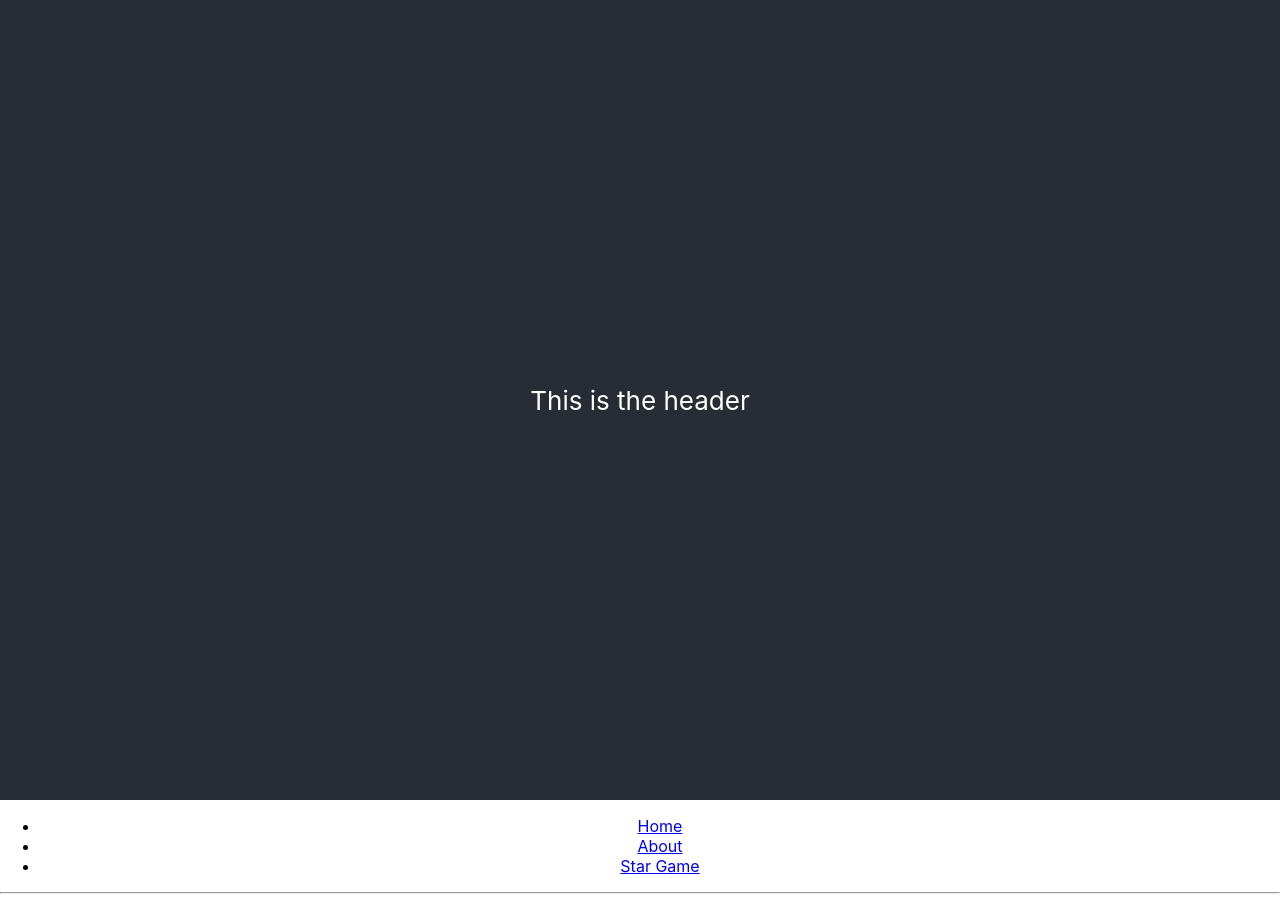
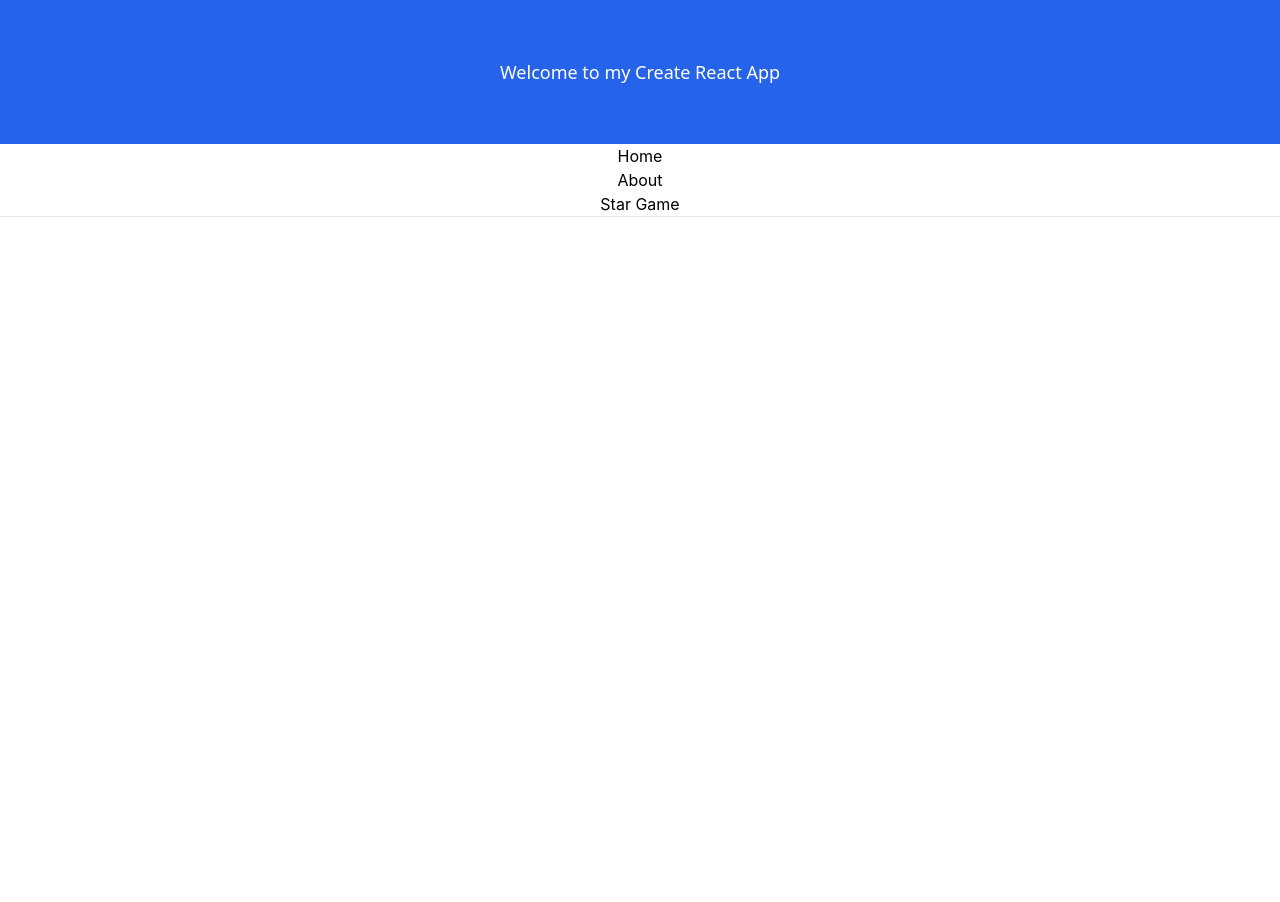
Before and after one commit to stujmar/banner-ninja, a React (Create React App) app: page / in a window 1280 px wide. After the commit the page ends 800 px from the top, so only its background shows below. Built offline with nearby package versions, Linux system fonts and the light colour scheme.

Commit message:
[sm] actually got tailwind with CRA and Craco working, dumb dependencies

```diff
--- /dev/null
+++ b/craco.config.js
@@ -0,0 +1,10 @@
+module.exports = {
+    style: {
+      postcss: {
+        plugins: [
+          require('tailwindcss'),
+          require('autoprefixer'),
+        ],
+      },
+    },
+  }
--- a/src/App.js
+++ b/src/App.js
@@ -32,8 +32,8 @@ addNewProfile = (profileData) => {
   render() {
   return (
     <div className="App">
-      <header className="App-header">
-        <p>This is the header</p>
+      <header className="bg-blue-600 h-36 flex items-center justify-center text-lg font-sans text-white">
+        <p>Welcome to my Create React App</p>
       </header>
       <Router>
       <div>
--- a/src/index.css
+++ b/src/index.css
@@ -1,3 +1,7 @@
+@tailwind base;
+@tailwind components;
+@tailwind utilities;
+
 body {
   margin: 0;
   font-family: -apple-system, BlinkMacSystemFont, 'Segoe UI', 'Roboto', 'Oxygen',
--- /dev/null
+++ b/tailwind.config.js
@@ -0,0 +1,11 @@
+module.exports = {
+  purge: ['./src/**/*.{js,jsx,ts,tsx}', './public/index.html'],
+  darkMode: false, // or 'media' or 'class'
+  theme: {
+    extend: {},
+  },
+  variants: {
+    extend: {},
+  },
+  plugins: [],
+}
```
Also changed, not shown: package.json (+14 -7 lines), 1 other file (tests, documents, lock files or other folders).
